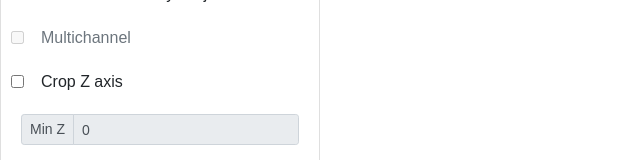
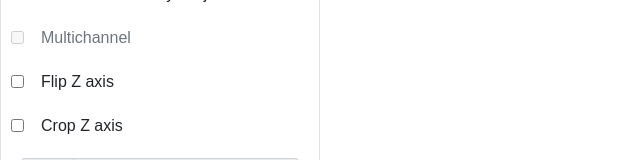
Before and after one commit to brown-mida/blueno-site, a React app: page /u/abc/preprocess in a window 1280 px wide. Both pictures are taken after a click on the item "Create". Shown: the part 259-419 px from the top of the page, without its empty margins (0-640 px from the left). Built offline with nearby package versions, Linux system fonts and the light colour scheme; no server answers.

Commit message:
Show shapes of array

```diff
--- a/src/assets/LogTab.css
+++ b/src/assets/LogTab.css
@@ -1,4 +1,5 @@
 .log-card {
     height: 50vh;
     margin-top: 20px;
+    margin-bottom: 20px;
 }
--- a/src/components/CreateTab.js
+++ b/src/components/CreateTab.js
@@ -13,6 +13,7 @@ class CreateTab extends Component {
       name: 'My New Preprocessing',
       mip: false,
       multichannelMip: false,
+      flipZ: false,
       cropZ: false,
       cropZmin: '0',
       cropZmax: '100',
@@ -107,6 +108,20 @@ class CreateTab extends Component {
             onClick={this.handleChangeByValue('multichannelMip', !this.state.multichannelMip, this.state.mip)}
           >
             Multichannel
+          </label>
+        </div>
+        <div className="input-item">
+          <input
+            name="flipZ"
+            className="form-check-input"
+            type="checkbox"
+            checked={this.state.flipZ}
+            onChange={this.handleInputChange} />
+          <label
+            className="form-check-label"
+            onClick={this.handleChangeByValue('flipZ', !this.state.flipZ, true)}
+          >
+            Flip Z axis
           </label>
         </div>
         <div className="input-item">
--- a/src/components/LogTab.js
+++ b/src/components/LogTab.js
@@ -16,6 +16,7 @@ class App extends Component {
     }
 
     this.handleClickDataset = this.handleClickDataset.bind(this);
+    this.handleRefresh = this.handleRefresh.bind(this);
   }
 
   componentDidMount() {
@@ -63,6 +64,23 @@ class App extends Component {
     }
   }
 
+  handleRefresh() {
+    get(`get-dataset?user=${this.props.user}&dataset=${this.state.currentDataset}`).then((res) => {
+      const fileLoading = [];
+      res.data.forEach((each) => {
+        fileLoading.push(each);
+      });
+
+      res.data.sort((a, b) => {
+        return new Date(b.date) - new Date(a.date);
+      });
+
+      this.setState({
+        dataLog: res.data
+      });
+    });
+  }
+
   render() {
     return (
       <div>
@@ -91,6 +109,9 @@ class App extends Component {
               }
             </div>
           </div>
+          <button className="btn btn-secondary btn-sm" type="button" onClick={this.handleRefresh}>
+            Refresh
+          </button>
         </div>
       </div>
     );
--- a/src/pages/Preprocess.js
+++ b/src/pages/Preprocess.js
@@ -45,11 +45,13 @@ class App extends Component {
           files.push(each);
         }
       });
+      console.log(files);
 
       const fileImages = []
       files.forEach((each) => {
         fileImages.push({
           name: each.name,
+          shape: each.shape,
           url: `http://localhost:8080/get-dataset-image?user=${this.props.match.params.user}` +
                `&dataset=default&type=${this.state.visMode}&name=${each.name}`
         });
@@ -66,6 +68,7 @@ class App extends Component {
     this.state.datasetFiles.forEach((each) => {
       fileImages.push({
         name: each.name,
+        shape: each.shape,
         url: `http://localhost:8080/get-dataset-image?user=${this.props.match.params.user}` +
              `&dataset=${this.state.currentDataset}&type=${visMode}&name=${each.name}`
       });
@@ -92,6 +95,7 @@ class App extends Component {
       files.forEach((each) => {
         fileImages.push({
           name: each.name,
+          shape: each.shape,
           url: `http://localhost:8080/get-dataset-image?user=${this.props.match.params.user}` +
                `&dataset=${currentDataset}&type=${mipped ? 'mip' : this.state.visMode}&name=${each.name}`
         });
@@ -117,6 +121,7 @@ class App extends Component {
       this.state.datasetFiles.forEach((each) => {
         fileImages.push({
           name: each.name,
+          shape: each.shape,
           url: `http://localhost:8080/get-dataset-image?user=${this.props.match.params.user}` +
                `&dataset=${currentDataset}&type=${mipped ? 'mip' : this.state.visMode}&name=${each.name}`
         });
@@ -187,8 +192,9 @@ class App extends Component {
             this.state.fileImages.map((each) => {
               return (
                 <div key={each.url} className='image-card'>
-                  <img src={each.url} style={{width: '15vw'}}/>
+                  <img src={each.url} style={{width: '15vw', height: '15vw'}}/>
                   <p>{each.name}</p>
+                  <p>({each.shape.toString()})</p>
                 </div>
               );
             })
```
